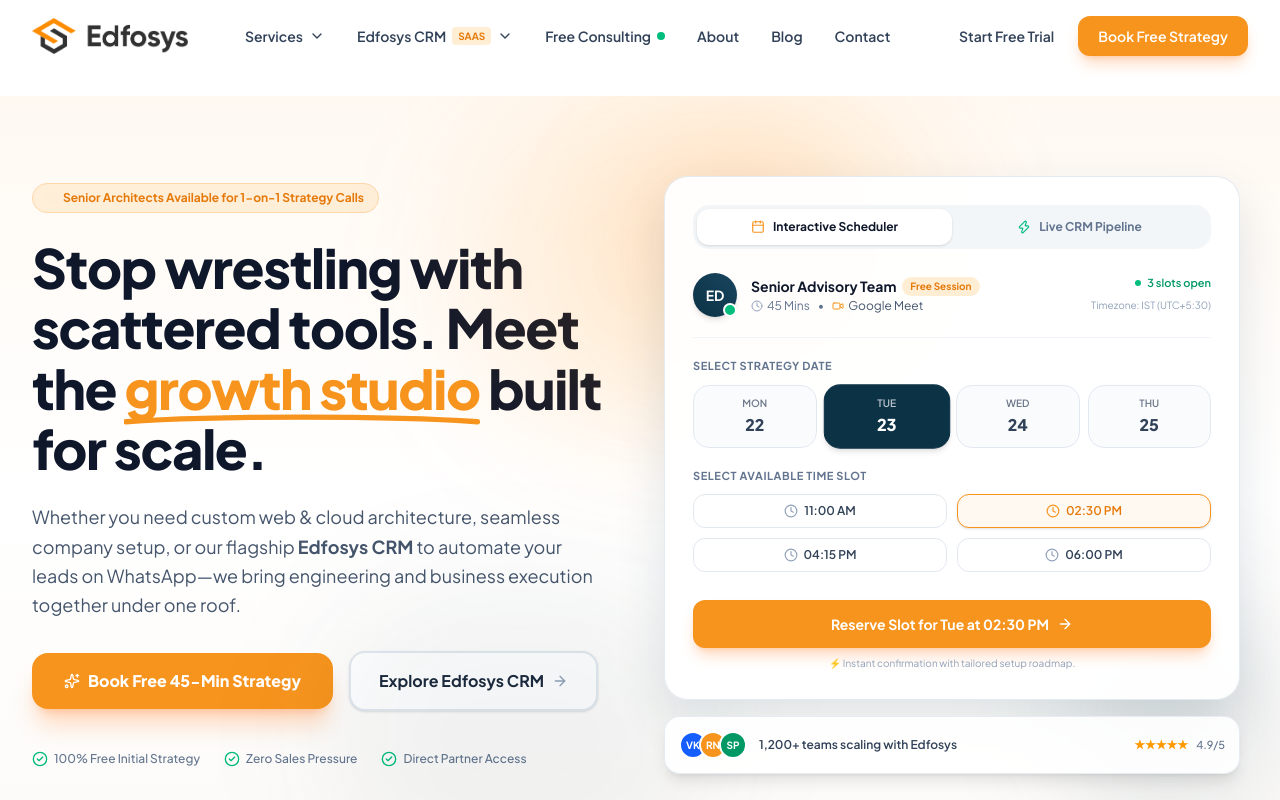
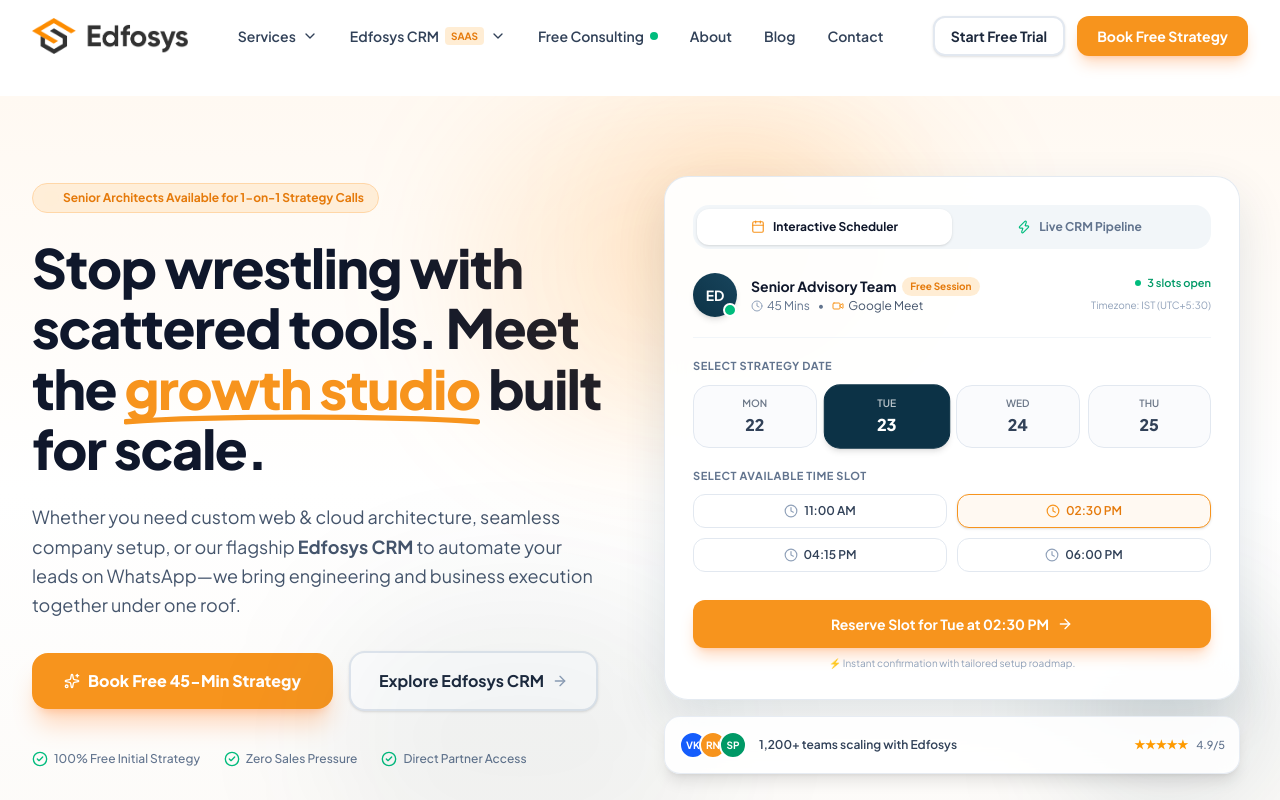
Before and after one commit to techguruyogesh/edfosys-web, a Next.js app in the folder web/: page / in a window 1280 px wide. Shown: the top 800 px of the page. Built offline with nearby package versions, Linux system fonts and the light colour scheme.

Commit message:
style(navbar): style Start Free Trial as secondary bordered button to prevent merging with menu links

```diff
--- a/web/components/layout/Navbar.js
+++ b/web/components/layout/Navbar.js
@@ -486,13 +486,13 @@
               href="https://app.edfosys.com/signup"
               target="_blank"
               rel="noopener noreferrer"
-              className="text-sm font-semibold text-slate-700 hover:text-[#F7941D] transition-colors px-3 py-2"
+              className="px-4 py-2 rounded-xl text-sm font-bold text-slate-800 bg-white border-2 border-slate-200 hover:border-[#F7941D] hover:text-[#F7941D] hover:bg-[#FFF9F2] shadow-sm transition-all duration-200 active:scale-[0.98] flex items-center justify-center"
             >
               Start Free Trial
             </a>
             <Link
               href="/free-consulting"
-              className="px-5 py-2.5 rounded-xl text-sm font-semibold bg-[#F7941D] hover:bg-[#e57a0b] text-white shadow-lg shadow-orange-500/25 transition-all duration-200 hover:scale-[1.02] active:scale-[0.98]"
+              className="px-5 py-2.5 rounded-xl text-sm font-bold bg-[#F7941D] hover:bg-[#e57a0b] text-white shadow-lg shadow-orange-500/25 transition-all duration-200 hover:scale-[1.02] active:scale-[0.98]"
             >
               Book Free Strategy
             </Link>
@@ -614,7 +614,7 @@
                 href="https://app.edfosys.com/signup"
                 target="_blank"
                 rel="noopener noreferrer"
-                className="w-full text-center py-2.5 text-sm font-semibold border border-slate-200 text-slate-800 rounded-xl hover:bg-slate-50"
+                className="w-full text-center py-2.5 text-sm font-bold border-2 border-slate-200 text-slate-800 rounded-xl hover:border-[#F7941D] hover:text-[#F7941D] hover:bg-slate-50 transition-all"
               >
                 Start Free Trial
               </a>
```
